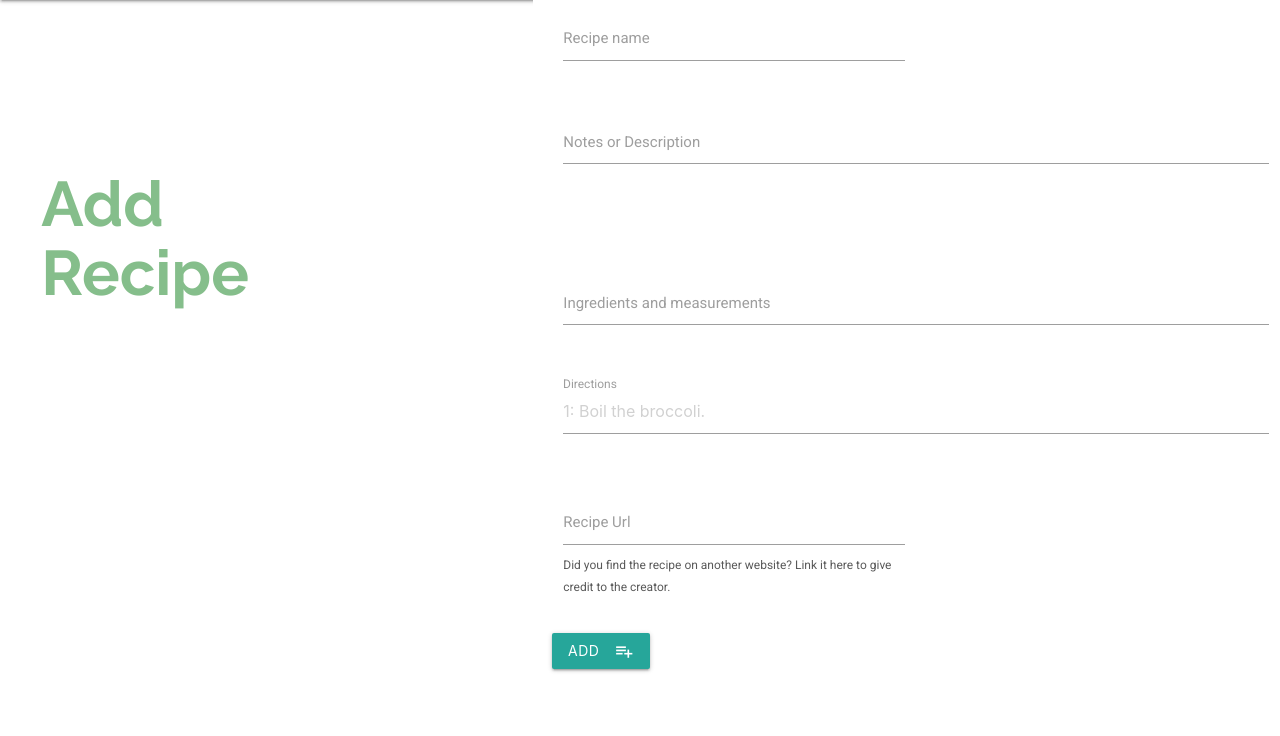
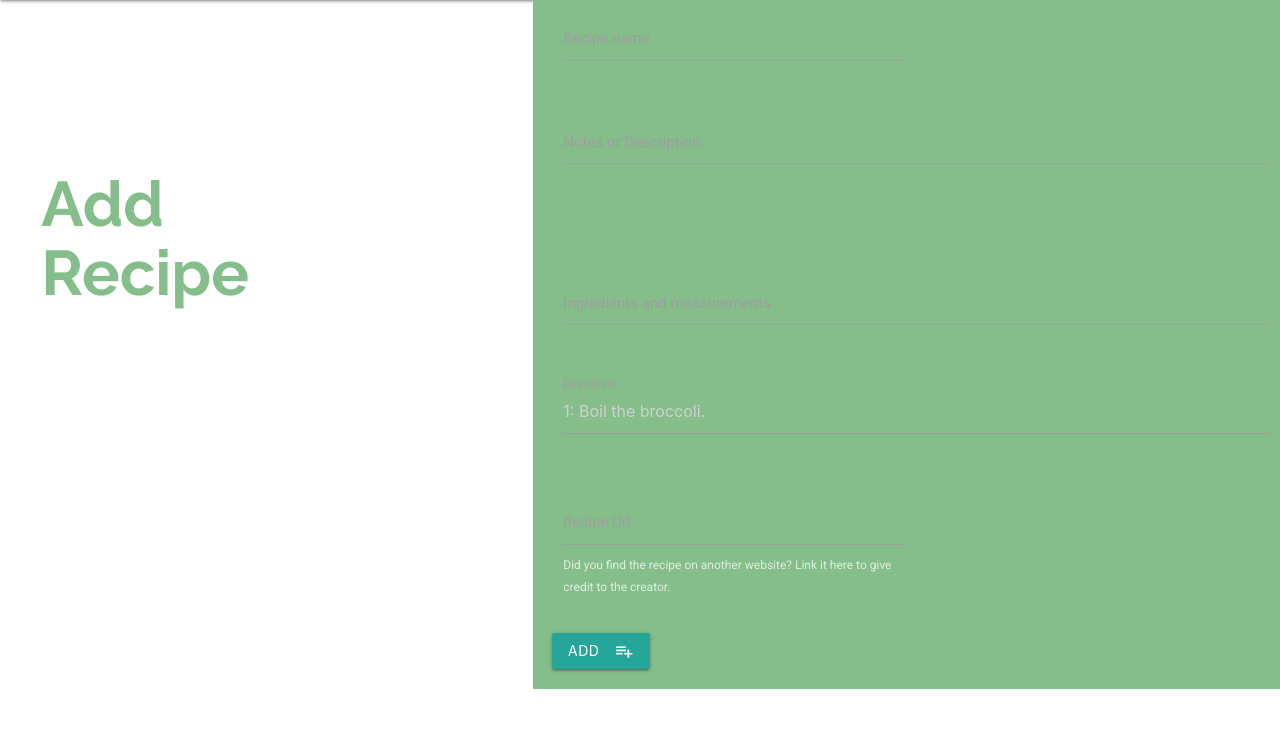
Before and after one commit to Code-Institute-Submissions/CookMark, a Flask app: page /add_recipe in a window 1280 px wide. Shown: the part 64-800 px from the top of the page. Run offline with Flask 2, Linux system fonts and the light colour scheme; data that the repository does not hold is empty; some libraries are stand-ins or nearby versions.

Commit message:
Add sass variables and change major colors

```diff
--- a/static/css/style.css
+++ b/static/css/style.css
@@ -16,7 +16,7 @@ h5 {
   letter-spacing: 0.01rem;
 }
 
-p {
+p, label {
   color: white;
 }
 
@@ -76,8 +76,9 @@ li span {
 
 /*-------------------------------Utilities*/
 #addColumn {
-  background-color: #fff;
+  background-color: #85be8b;
   padding-left: 2rem;
+  color: white;
 }
 
 #recipeColumn {
@@ -102,4 +103,9 @@ li span {
 .cardSection .row .col {
   padding-left: .75rem;
 }
+
+form {
+  background-color: #70ac76;
+  color: white;
+}
 /*# sourceMappingURL=style.css.map */
--- a/static/css/style.scss
+++ b/static/css/style.scss
@@ -16,7 +16,7 @@ h1, h2, h3, h4, h5 {
 h5 {
     letter-spacing: 0.01rem;
 }
-p {
+p, label {
     color: white;
 }
 li {
@@ -65,8 +65,9 @@ li span {
 }
 /*-------------------------------Utilities*/
 #addColumn {
-    background-color: #fff;
+    background-color: $lightgreen;
     padding-left: 2rem;
+    color: white;
 }
 #recipeColumn {
     background-color: $lightgreen;
@@ -86,3 +87,7 @@ li span {
 .cardSection .row .col {
     padding-left: .75rem;
 }
+form {
+    background-color: $darkgreen;
+    color: white;
+}
```
Also changed, not shown: 1 other file.
